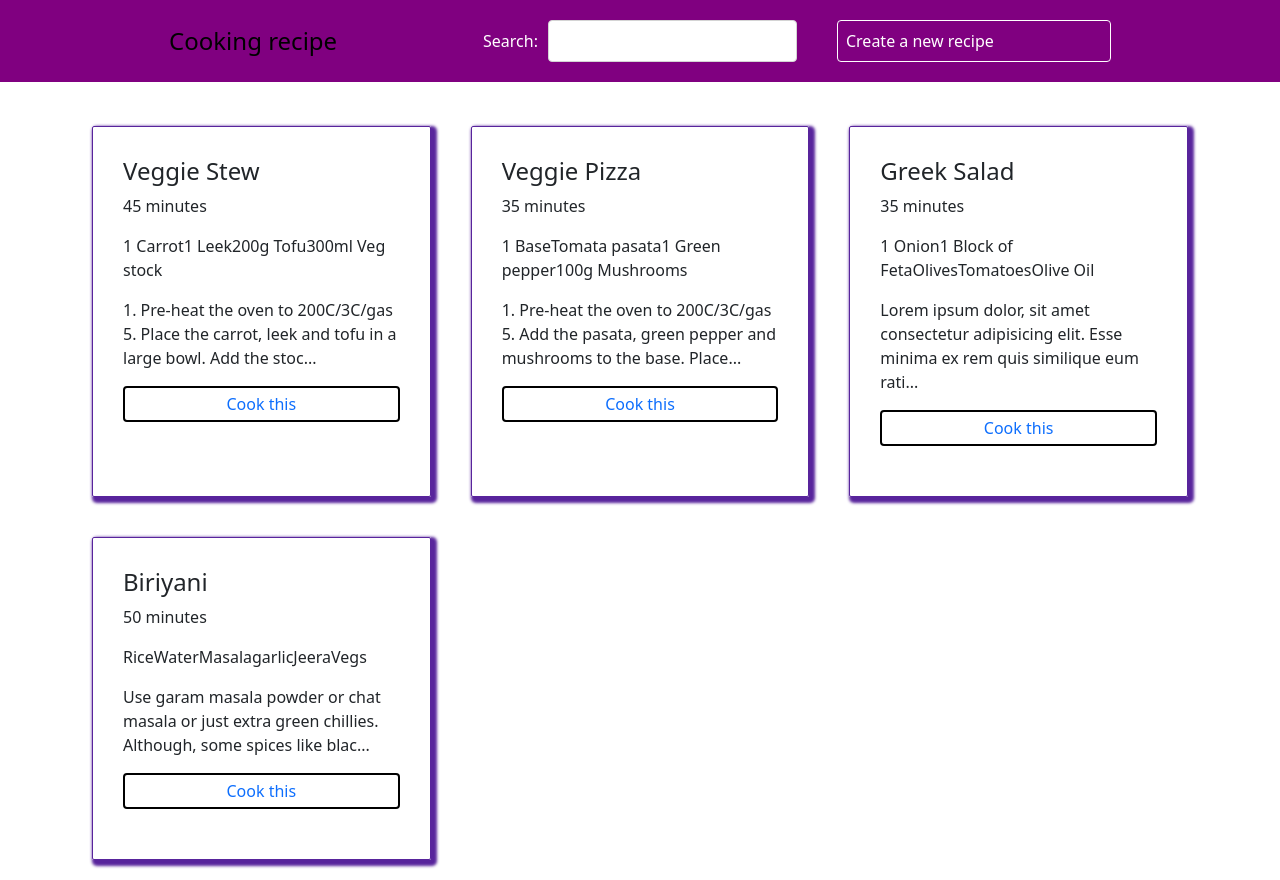
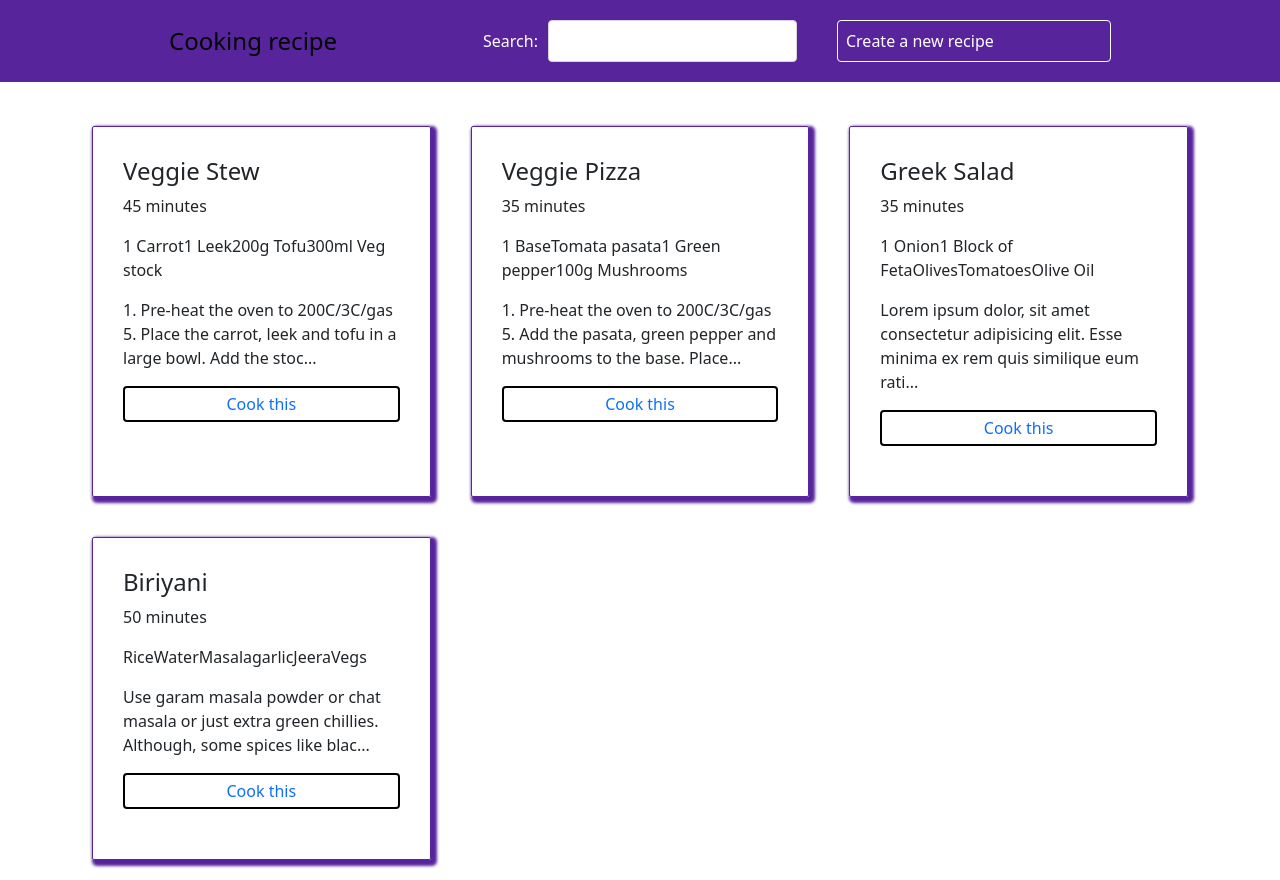
Before and after one commit to nisha-07/cooking-recipe, a React (Create React App) app in the folder cooking-recipe/: page / in a window 1280 px wide. Built offline with nearby package versions, Linux system fonts and the light colour scheme; data requests are answered from the project's data file.

Commit message:
CR: Create a custom context hook

```diff
--- a/cooking-recipe/src/components/Navbar/Navbar.css
+++ b/cooking-recipe/src/components/Navbar/Navbar.css
@@ -1,5 +1,5 @@
 .navbar {
-    background: #58249c;
+    background: red;
     padding: 20px;
     color: #fff;
   }
--- a/cooking-recipe/src/components/Navbar/Navbar.js
+++ b/cooking-recipe/src/components/Navbar/Navbar.js
@@ -2,11 +2,11 @@ import './Navbar.css';
 
 import { Link } from 'react-router-dom';
 import Searchbar from '../Searchbar/Searchbar';
-import { ThemeContext } from '../../context/ThemeContext';
-import { useContext } from 'react';
+import useThemeContext from '../../hooks/useTheme';
 
 const Navbar = () => {
-    const { color } = useContext(ThemeContext);
+
+    const { color } = useThemeContext()
 
     return (
         <div className='navbar' style={{ background: color }}>
--- a/cooking-recipe/src/context/ThemeContext.js
+++ b/cooking-recipe/src/context/ThemeContext.js
@@ -7,7 +7,7 @@ const ThemeProvider = ({ children }) => {
     // custom logic
 
     return (
-        <ThemeContext.Provider value={{ color: "purple" }}>
+        <ThemeContext.Provider value={{ color: "#58249c" }}>
             {children}
         </ThemeContext.Provider>
     )
--- /dev/null
+++ b/cooking-recipe/src/hooks/useTheme.js
@@ -0,0 +1,12 @@
+import { ThemeContext } from "../context/ThemeContext"
+import { useContext } from "react"
+
+const useTheme = () => {
+    const context = useContext(ThemeContext)
+
+    if (context === undefined)
+        throw new Error("useTheme() must be used inside the ThemeProvider")
+    return context
+}
+
+export default useTheme
```
